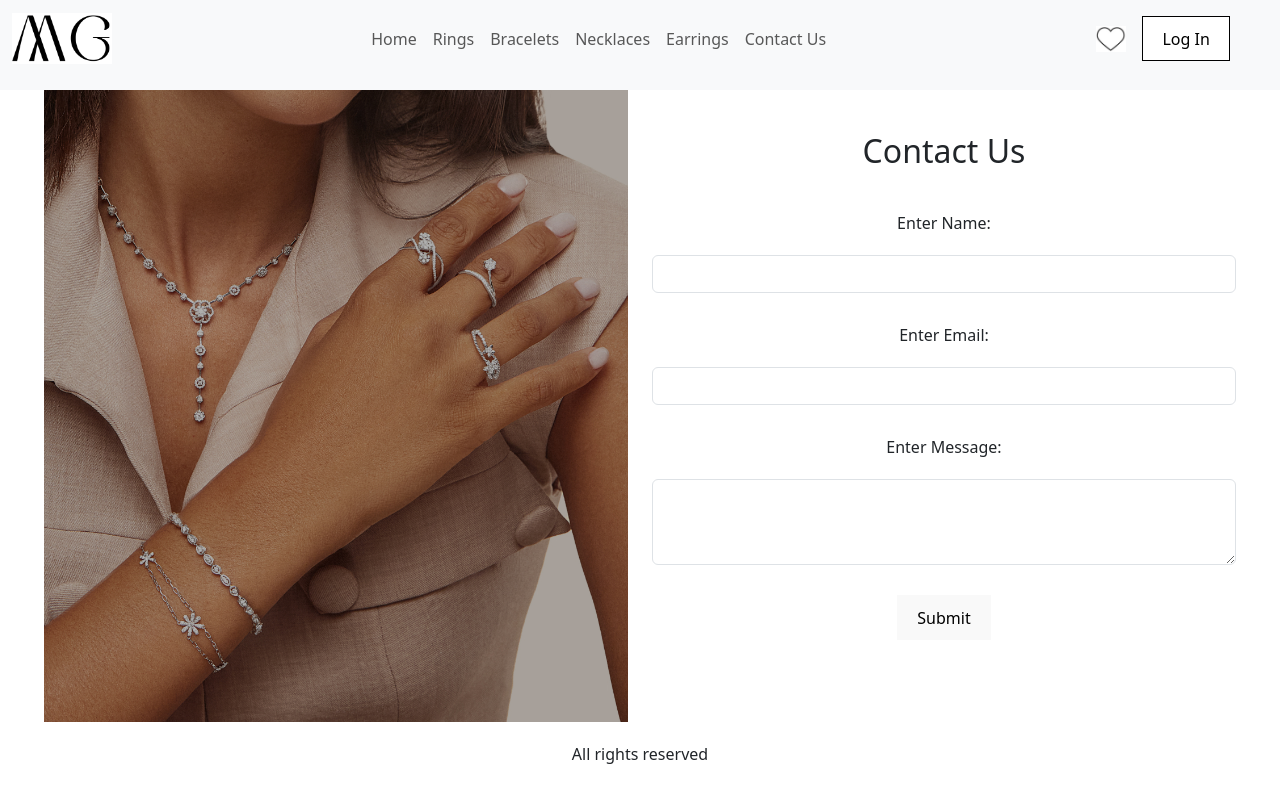
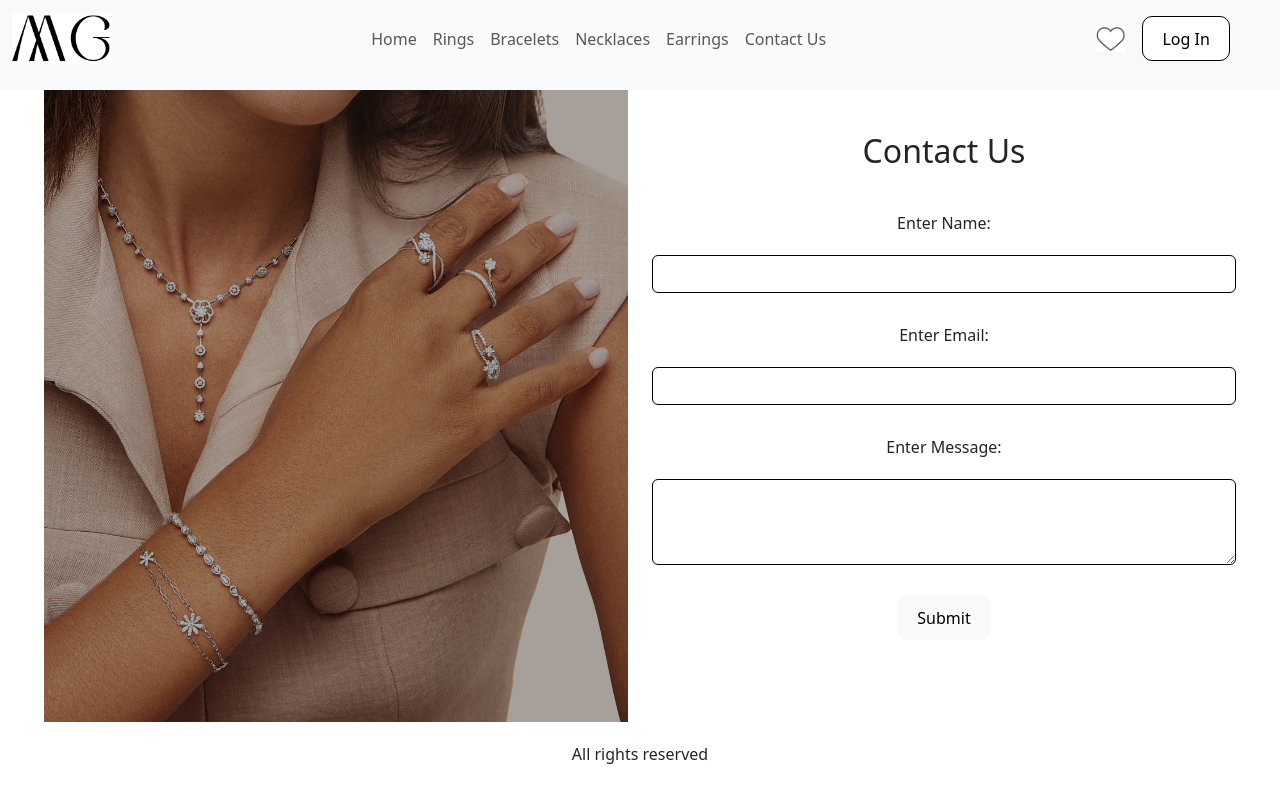
Before and after one commit to mayatarek/MH, a React (Vite) app: page /contactus in a window 1280 px wide. Built offline with nearby package versions, Linux system fonts and the light colour scheme.

Commit message:
fixed button css

```diff
--- a/package.json
+++ b/package.json
@@ -11,6 +11,7 @@
   },
   "dependencies": {
     "react": "^18.3.1",
+    "react-bootstrap": "^2.10.7",
     "react-dom": "^18.3.1",
     "react-hook-form": "^7.54.2",
     "react-router-dom": "^7.1.0"
--- a/src/Contact Us/ContactUs.jsx
+++ b/src/Contact Us/ContactUs.jsx
@@ -29,7 +29,7 @@ function ContactUs() {
                             <label htmlFor="message">Enter Message:</label>
                             <textarea className="form-control contact" id="message" rows="3"></textarea>
                         </div>
-                        <button type="submit" >Submit</button>
+                        <button type="submit" id="submitButton" >Submit</button>
                     </form>
 
                 </div>
--- a/src/index.css
+++ b/src/index.css
@@ -110,6 +110,9 @@ button:focus-visible {
   margin-right: 30px;
 }
 
+.contact{
+  border-color: black !important;
+}
 
 #contactUsPic{
   align-content: flex-start;
@@ -118,6 +121,10 @@ button:focus-visible {
 .contactUsTitle{
   margin-top: 100px;
   margin-bottom: 7%;
+}
+
+#submitButton{
+  border-radius: 10px;
 }
 
 
@@ -152,6 +159,7 @@ footer{
   background-color: white;
   border-color: black;
   color:#000;
+  border-radius: 10px;
 }
 
 
```
Also changed, not shown: 1 other file (tests, documents, lock files or other folders).
